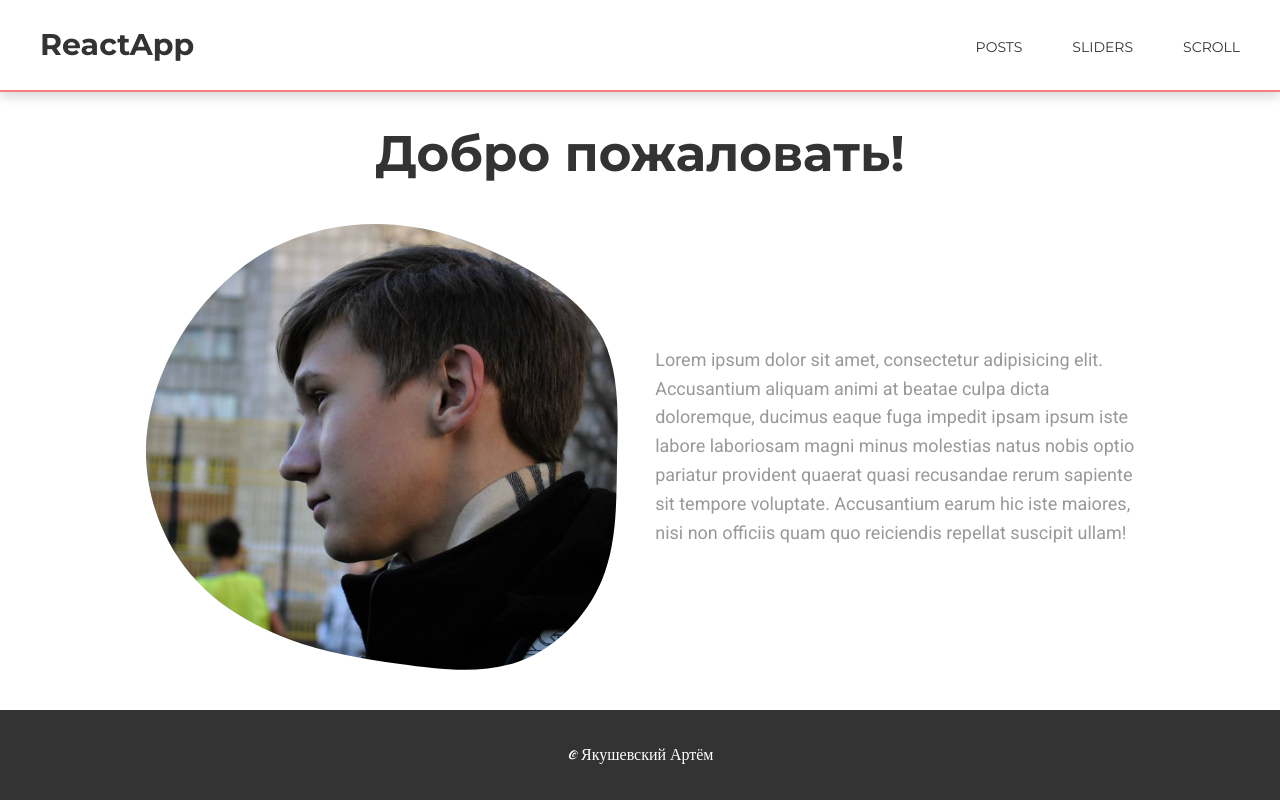
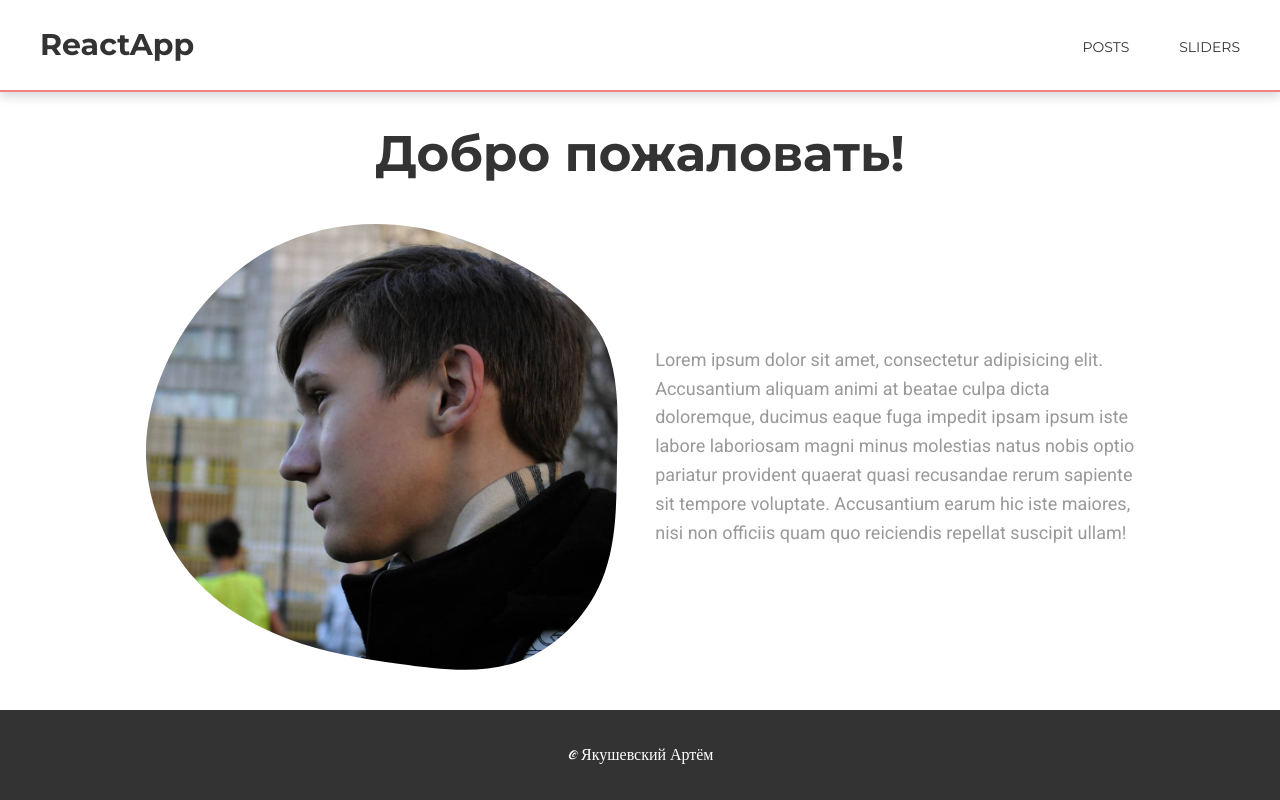
Before and after one commit to LightScrool/react-app, a React (Create React App) app: page / in a window 1280 px wide. Built offline with nearby package versions, Linux system fonts and the light colour scheme.

Commit message:
new logic for navigation

```diff
--- a/src/Components/Navigation.jsx
+++ b/src/Components/Navigation.jsx
@@ -1,13 +1,24 @@
 import React from 'react';
 import '../styles/Navigation.scss'
 import {Link} from "react-router-dom";
+import {ROUTES_IN_NAVIGATION} from "../routes";
 
 const Navigation = () => {
     return (
         <div className="Navigation">
-            <Link to="/posts" className="Navigation__item">Posts</Link>
-            <Link to="/sliders" className="Navigation__item">Sliders</Link>
-            <Link to="/scroll" className="Navigation__item">Scroll</Link>
+            {
+                ROUTES_IN_NAVIGATION.map((item) => {
+                    return (
+                        <Link
+                            key={item.path}
+                            to={item.path}
+                            className="Navigation__item"
+                        >
+                            {item.name}
+                        </Link>
+                    )
+                })
+            }
         </div>
     );
 };
--- a/src/Pages/PostsPage/PostsPage.jsx
+++ b/src/Pages/PostsPage/PostsPage.jsx
@@ -15,6 +15,8 @@ import {MAX_POSTS_PER_PAGE} from "../../store/noReduxData";
 
 
 function PostsPage() {
+    // TODO: авторизация через гугл и режим админа
+
     // This part (postsAreLoading & changePostsAreLoading) is kind of crutch:
     // It is bad to use useLoading on fetchPostsAsyncAction, because then postsAreLoading
     // will change to false immediately after fetching, but not after processing posts
--- a/src/routes.js
+++ b/src/routes.js
@@ -5,7 +5,7 @@ import SlidersPage from "./Pages/SlidersPage/SlidersPage";
 import PageNotFound from "./Pages/PageNotFound/PageNotFound";
 import TestPage from "./Pages/TestPage/TestPage";
 
-const routes = [
+const ROUTES = [
     {path: "/", exact: true, element: <MainPage/>},
     {path: "/posts", exact: true, element: <PostsPage/>},
     {path: "/test", exact: true, element: <TestPage/>},
@@ -14,4 +14,10 @@ const routes = [
     {path: "*", exact: false, element: <PageNotFound/>}
 ];
 
-export default routes;
+const ROUTES_IN_NAVIGATION = [
+    {path: "/posts", name: "Posts"},
+    {path: "/sliders", name: "Sliders"},
+];
+
+export default ROUTES;
+export {ROUTES_IN_NAVIGATION}
--- a/src/store/index.js
+++ b/src/store/index.js
@@ -8,5 +8,4 @@ const rootReducer = combineReducers({
 })
 
 
-// TODO configureStore
 export const store = createStore(rootReducer, composeWithDevTools(applyMiddleware(thunk)));
```
